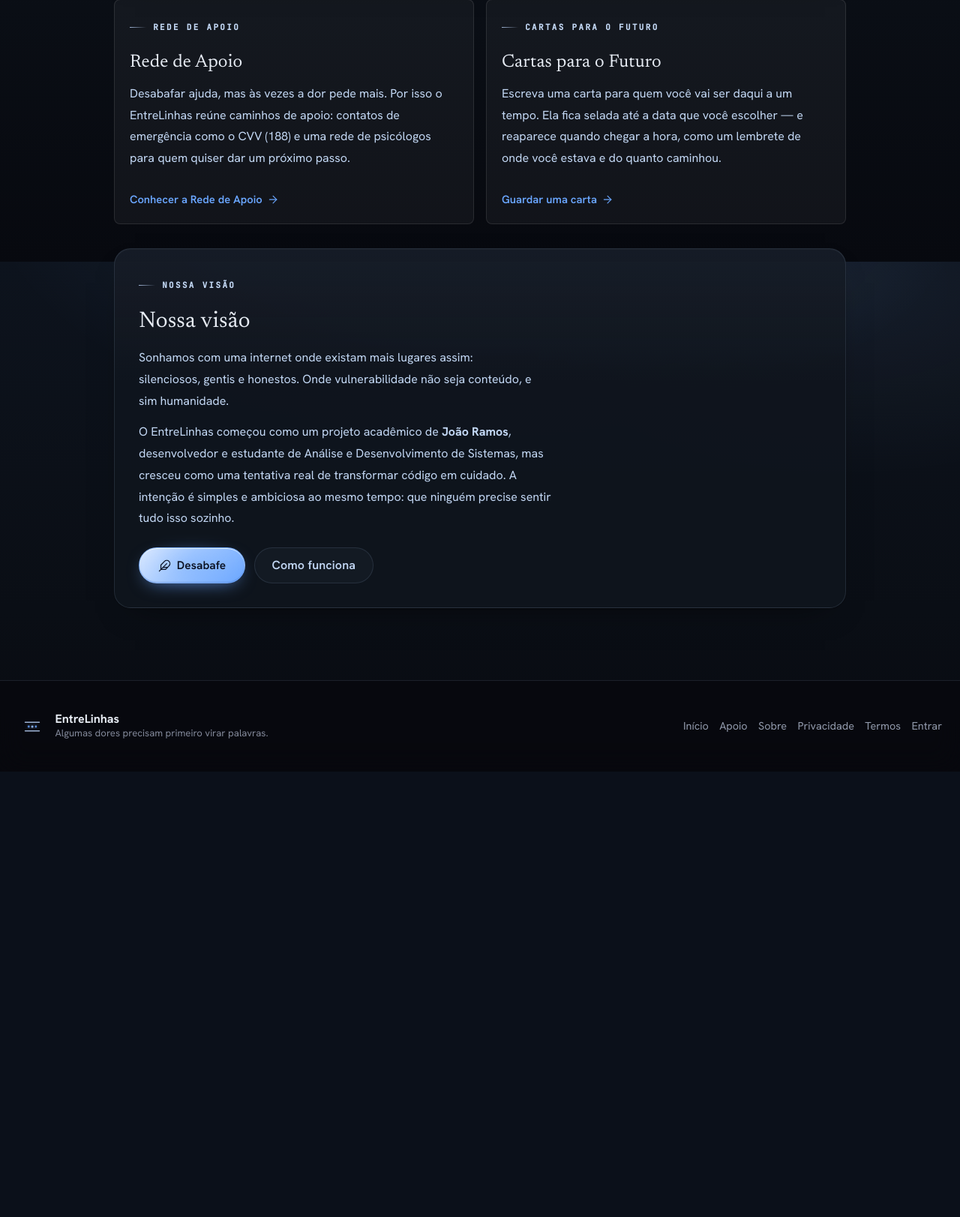
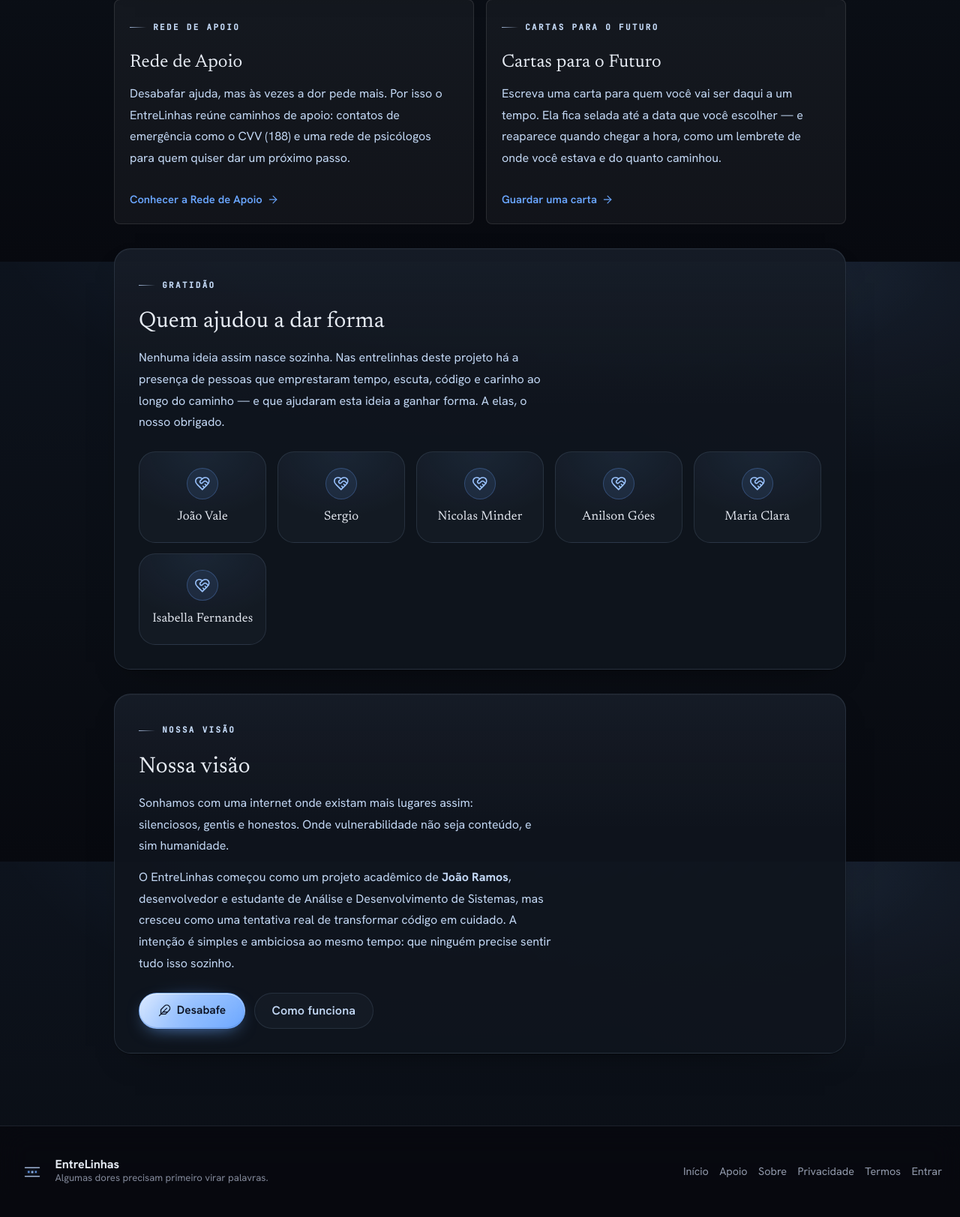
Before and after one commit to CodeByRamos/EntreLinhas.Project, a Flask app: page /sobre in a window 1280 px wide. Shown: the part 2051-3674 px from the top of the page at 75% size. Before the commit the page ends 3080 px from the top, so only its background shows below. Run offline with Flask 3, Linux system fonts and the light colour scheme; some libraries are stand-ins or nearby versions.

Commit message:
Sobre: restaura e redesenha a seção de agradecimentos
A seção de agradecimentos foi perdida na reescrita da página Sobre (Wave 1).
Restaurada com os mesmos nomes (João Vale, Sergio, Nicolas Minder, Anilson
Góes, Maria Clara, Isabella Fernandes), agora como uma grade de cartões de
tributo: ícone vetorial em círculo de destaque + nome em serif, com hover
elegante. No padrão do design system (sem emoji, paleta navy). Inserida entre
"Cartas" e "Nossa Visão".

Evidência: /sobre=200; os 6 nomes presentes; João Ramos (criador) mantido.

Co-Authored-By: Claude Opus 4.8 <noreply@anthropic.com>

```diff
--- a/static/css/estilos.css
+++ b/static/css/estilos.css
@@ -2272,3 +2272,49 @@ body.composer-open { overflow: hidden; }
   transition: color 0.25s ease, transform 0.25s ease;
 }
 .about-inline-link:hover { color: var(--text-main); transform: translateX(2px); }
+
+/* Agradecimentos — cartões de tributo para quem ajudou no projeto */
+.gratitude-grid {
+  display: grid;
+  grid-template-columns: repeat(auto-fit, minmax(150px, 1fr));
+  gap: 0.9rem;
+}
+.gratitude-card {
+  display: flex;
+  flex-direction: column;
+  align-items: center;
+  text-align: center;
+  gap: 0.7rem;
+  padding: 1.3rem 1rem;
+  border-radius: var(--radius-lg, 18px);
+  border: 1px solid var(--border);
+  background:
+    radial-gradient(120% 120% at 50% 0%, rgba(106, 166, 255, 0.08), transparent 60%),
+    rgba(159, 180, 212, 0.04);
+  transition: transform 0.35s cubic-bezier(0.22, 1, 0.36, 1), border-color 0.35s ease, background 0.35s ease;
+}
+.gratitude-card:hover {
+  transform: translateY(-4px);
+  border-color: rgba(106, 166, 255, 0.42);
+  background:
+    radial-gradient(120% 120% at 50% 0%, rgba(106, 166, 255, 0.14), transparent 60%),
+    rgba(106, 166, 255, 0.05);
+}
+.gratitude-icon {
+  display: inline-flex;
+  align-items: center;
+  justify-content: center;
+  width: 2.6rem;
+  height: 2.6rem;
+  border-radius: 999px;
+  color: var(--accent);
+  background: rgba(106, 166, 255, 0.1);
+  border: 1px solid rgba(106, 166, 255, 0.28);
+}
+.gratitude-icon .el-icon { width: 1.35rem; height: 1.35rem; }
+.gratitude-name {
+  font-family: var(--font-display);
+  font-size: 1.05rem;
+  color: var(--text-main);
+  letter-spacing: 0.01em;
+}
--- a/templates/about.html
+++ b/templates/about.html
@@ -84,7 +84,22 @@
     </article>
   </section>
 
-  {# 6 — Nossa Visão #}
+  {# 6 — Agradecimentos #}
+  <section class="glass-panel content-band section-reading">
+    <p class="section-kicker">gratidão</p>
+    <h2 class="font-display text-2xl md:text-3xl mt-2 mb-4" style="color:var(--text-main)">Quem ajudou a dar forma</h2>
+    <p>Nenhuma ideia assim nasce sozinha. Nas entrelinhas deste projeto há a presença de pessoas que emprestaram tempo, escuta, código e carinho ao longo do caminho — e que ajudaram esta ideia a ganhar forma. A elas, o nosso obrigado.</p>
+    <div class="gratitude-grid mt-6">
+      {% for nome in ['João Vale', 'Sergio', 'Nicolas Minder', 'Anilson Góes', 'Maria Clara', 'Isabella Fernandes'] %}
+      <div class="gratitude-card">
+        <span class="gratitude-icon" aria-hidden="true">{{ icon('heart-handshake') }}</span>
+        <span class="gratitude-name">{{ nome }}</span>
+      </div>
+      {% endfor %}
+    </div>
+  </section>
+
+  {# 7 — Nossa Visão #}
   <section class="glass-panel content-band section-reading">
     <p class="section-kicker">nossa visão</p>
     <h2 class="font-display text-2xl md:text-3xl mt-2 mb-4" style="color:var(--text-main)">Nossa visão</h2>
```
